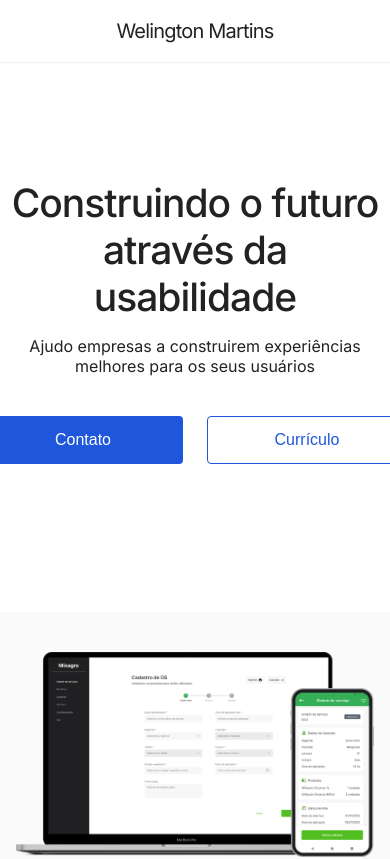
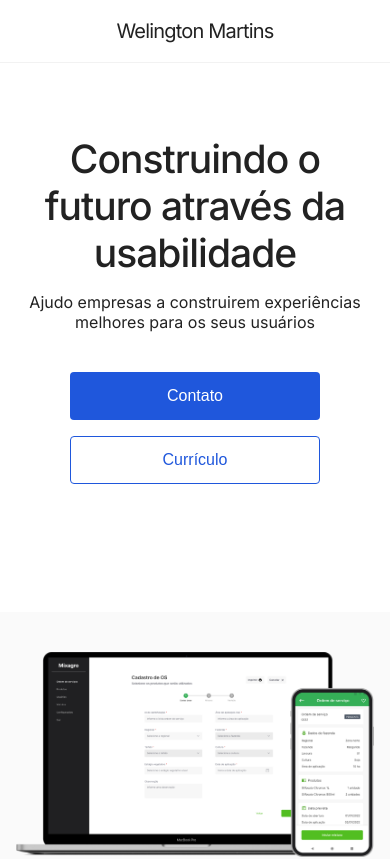
Before and after one commit to well2632/potfolio_front, a Next.js app: page / in a window 390 px wide. Shown: the top 859 px of the page. Built offline with nearby package versions, Linux system fonts and the light colour scheme.

Commit message:
melhorias responsividade

```diff
--- a/src/components/Hero/Hero.module.css
+++ b/src/components/Hero/Hero.module.css
@@ -24,3 +24,22 @@
     gap: 24px;
     margin-top: 24px;
 }
+
+@media only screen and (max-width: 600px) {
+    .hero_buttons {
+        flex-direction: column;
+        align-items: center;
+        justify-content: center;
+        width: 70%;
+        margin: 24px auto;
+        gap: 16px;
+    }
+
+    .hero_buttons > button {
+        width: 100%;
+    }
+
+    .hero {
+        padding: 0 16px;
+    }
+}
--- a/src/styles/globals.css
+++ b/src/styles/globals.css
@@ -17,6 +17,7 @@ body {
   margin: auto;
   width: 100vw;
   overflow-x: hidden;
+  background-color: white;
 }
 
 body > div {
```
